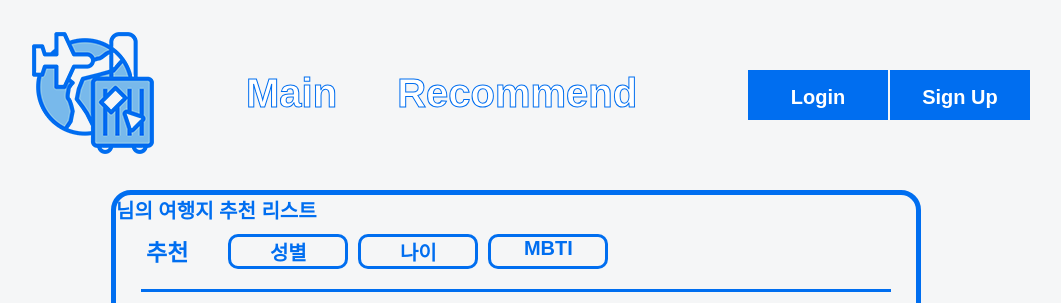
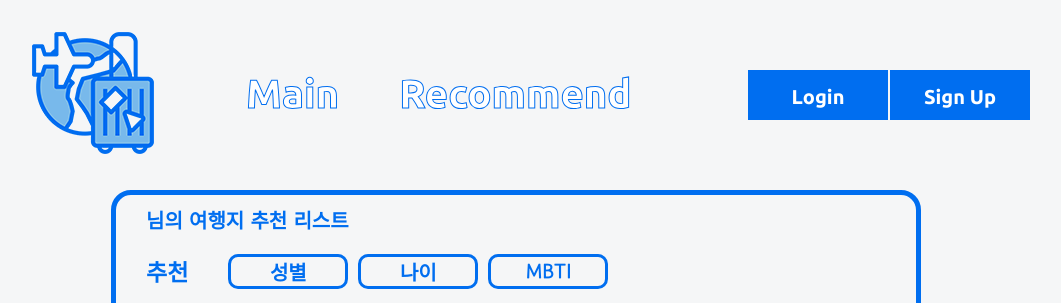
Before and after one commit to soyeom/dbproject-web, a PHP site: page /recommend.php in a window 1280 px wide. Shown: the top 303 px of the page, without its empty margins (124-1185 px from the left). Run offline with PHP 8.4, Linux system fonts and the light colour scheme; data comes from the database, SQL or seed files in the repository.

Commit message:
delete img

```diff
--- a/css/recommend.css
+++ b/css/recommend.css
@@ -1,8 +1,5 @@
-<<<<<<< HEAD
-=======
 @import url('https://fonts.googleapis.com/css2?family=Ubuntu:wght@700&display=swap');
 @import url('https://fonts.googleapis.com/css2?family=Gowun+Dodum&display=swap');
->>>>>>> 4735e4fca247b6c9f25e7c78e07bfebc64503f94
 .usertext {
     margin: 10px auto;
     margin-left: 30px;
@@ -10,10 +7,7 @@
 
 .usertext a {
     font-size: 20px;
-<<<<<<< HEAD
-=======
     font-family: "Gowun Dodum", sans-serif;
->>>>>>> 4735e4fca247b6c9f25e7c78e07bfebc64503f94
 }
 
 .select {
@@ -25,10 +19,7 @@
 
 .select a {
     font-size: 23px;
-<<<<<<< HEAD
-=======
     font-family: "Gowun Dodum", sans-serif;
->>>>>>> 4735e4fca247b6c9f25e7c78e07bfebc64503f94
     text-align: center;
 }
 
@@ -56,10 +47,6 @@
 
 .selectButt a {
     font-size: 20px;
-<<<<<<< HEAD
-}
-
-=======
     font-family: "Gowun Dodum", sans-serif;
 }
 
@@ -73,7 +60,6 @@
 
 
 
->>>>>>> 4735e4fca247b6c9f25e7c78e07bfebc64503f94
 .AttShow {
     margin: 0px auto;
     float: left;
@@ -107,17 +93,11 @@ a {
 .AttName a {
     font-weight: bold;
     font-size: 20px;
-<<<<<<< HEAD
-=======
     font-family: "Gowun Dodum", sans-serif;
->>>>>>> 4735e4fca247b6c9f25e7c78e07bfebc64503f94
 }
 
 .AttInfo a {
     font-weight: normal;
     font-size: 17px;
-<<<<<<< HEAD
-=======
     font-family: "Gowun Dodum", sans-serif;
->>>>>>> 4735e4fca247b6c9f25e7c78e07bfebc64503f94
 }
--- a/main.php
+++ b/main.php
@@ -9,14 +9,14 @@
         <table>
             <tr>
                 <td>
-                    <a href="main.html">
+                    <a href="main.php">
                         <img src="img/logo.png" id="logo" href="#">
                     </a>
                 </td>
                 <td>
                     <ul class="menu">
                         <li>
-                            <a href="main.html" id="main">Main</a>
+                            <a href="main.php" id="main">Main</a>
                         </li>
                         <li>
                             <a href="recommend.php" id="recommend">Recommend</a>
--- a/recommend.php
+++ b/recommend.php
@@ -73,9 +73,6 @@
 
                                     echo("$user_id[0]");
                                 }
-                                else{
-
-                                }
                             ?>
                             님의 여행지 추천 리스트
                         </a>
```
Also changed, not shown: img/img.png (deleted).
